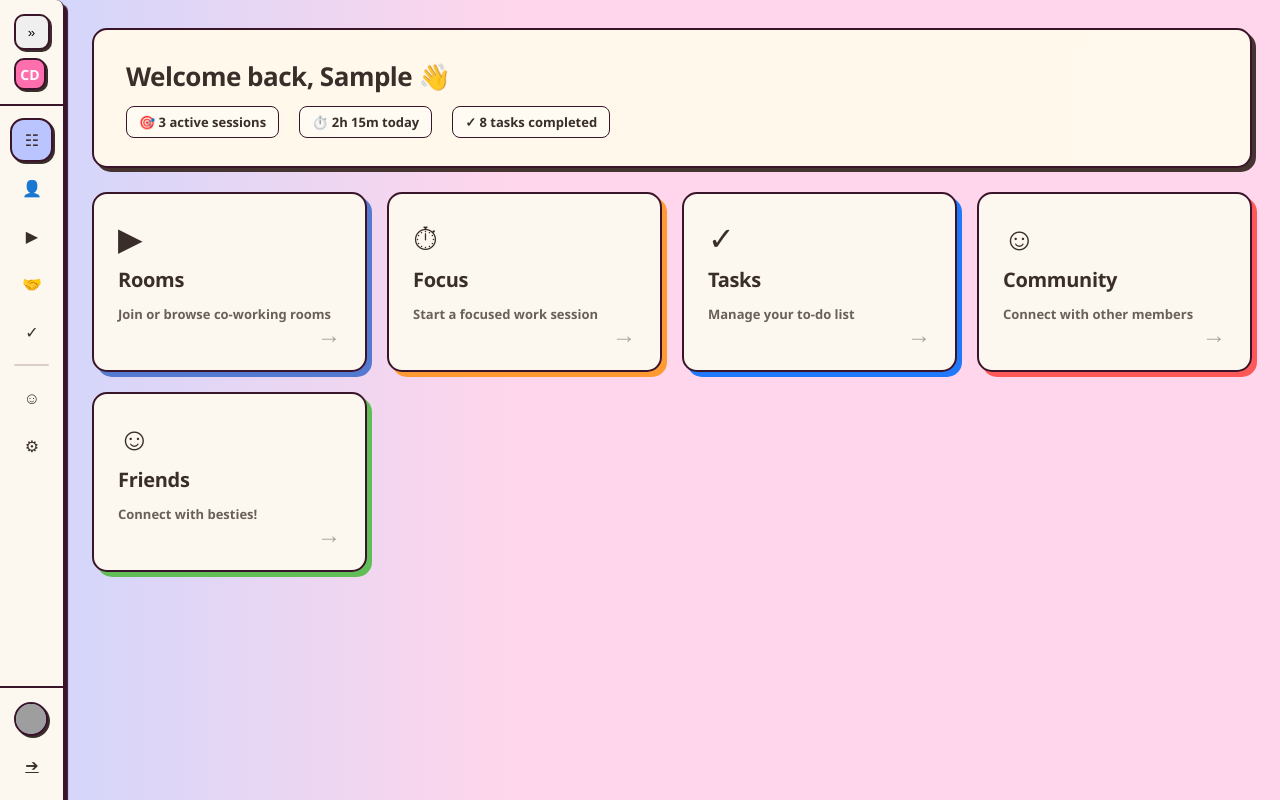
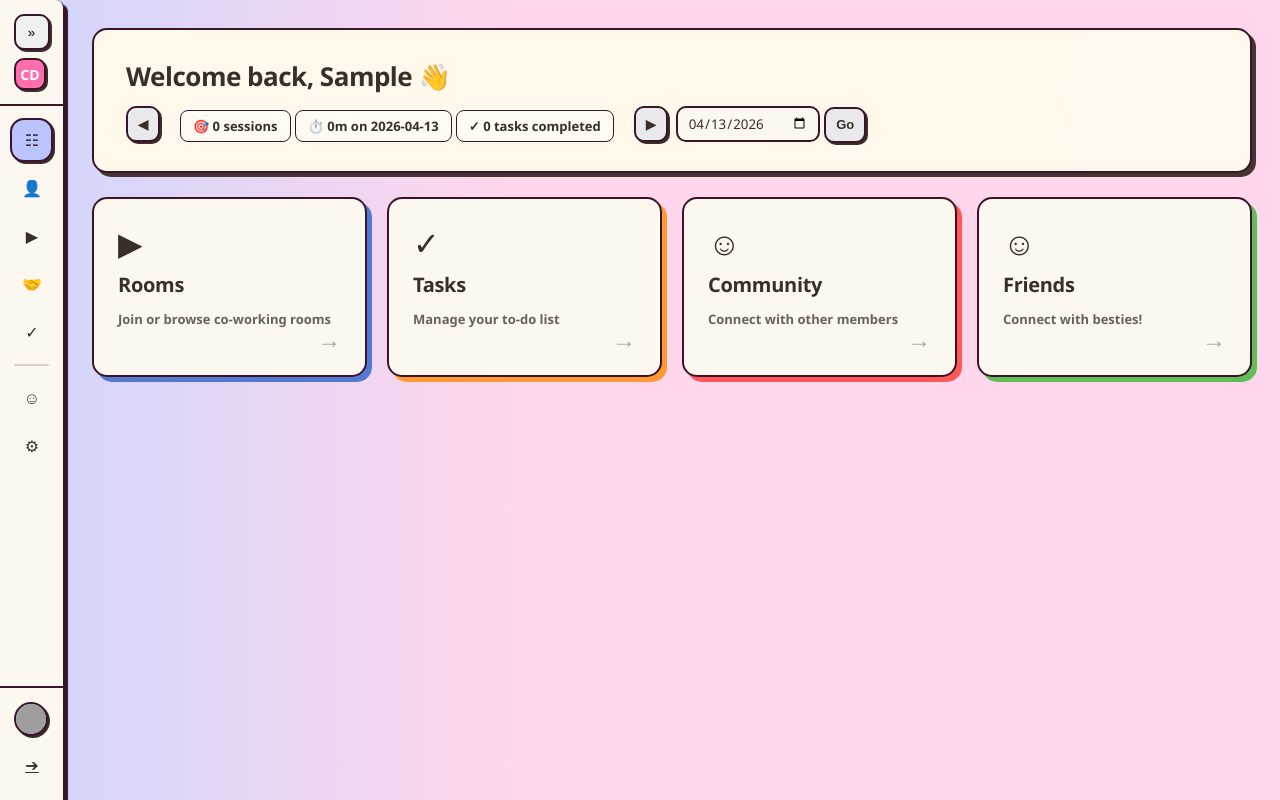
Before and after one commit to ao3Bean/CSE299_Project, a Django app: page /user_dashboard/ in a window 1280 px wide. Run offline with Django 5.2, Linux system fonts and the light colour scheme; the visitor is signed in with stand-in values (Sample User, id 1); data that the repository does not hold is empty; grey boxes are pictures that could not be loaded.

Commit message:
added session tracking and quick stats

```diff
--- a/support/core/views.py
+++ b/support/core/views.py
@@ -4,12 +4,13 @@ from django.contrib.auth.decorators import login_required
 from .models import UserProfile, Task, Friendship, RoomLinkMessage
 from django.contrib import messages
 from django.utils import timezone
-from datetime import date          # ← NEW: for today's date
+from datetime import date, timedelta, datetime, time          # ← NEW: for today's date
 from collections import Counter    # ← NEW: for counting most productive day
 import json
 from django.views.decorators.http import require_POST
 from django.db.models import Q
 from django.contrib.auth.models import User
+from room.models import Session
 
 
 
@@ -61,7 +62,56 @@ def index(request):
 
 @login_required(login_url="login")
 def user_dashboard(request):
-    return render(request, "user_dashboard.html")
+    THRESHOLD_SECONDS = 60
+
+    # parse selected date from GET ?date=YYYY-MM-DD (default: today)
+    selected_date_str = request.GET.get('date')
+    try:
+        selected_date = datetime.strptime(selected_date_str, "%Y-%m-%d").date() if selected_date_str else date.today()
+    except Exception:
+        selected_date = date.today()
+
+    # build timezone-aware day range for the selected date
+    start_naive = datetime.combine(selected_date, time.min)
+    start_of_day = timezone.make_aware(start_naive, timezone.get_current_timezone())
+    end_of_day = start_of_day + timedelta(days=1)
+
+    # Sessions for this user that touch the selected day
+    sessions_qs = Session.objects.filter(user=request.user).filter(
+        Q(start_time__gte=start_of_day, start_time__lt=end_of_day) |
+        Q(end_time__gte=start_of_day, end_time__lt=end_of_day) |
+        Q(start_time__lt=start_of_day, end_time__isnull=True)
+    )
+
+    total_seconds = 0
+    sessions_count = 0
+    for s in sessions_qs:
+        end = s.end_time if s.end_time else timezone.now()
+        duration = (end - s.start_time).total_seconds()
+        if duration >= THRESHOLD_SECONDS:
+            sessions_count += 1
+            total_seconds += int(duration)
+
+    hours = total_seconds // 3600
+    mins = (total_seconds % 3600) // 60
+    total_display = f"{hours}h {mins}m" if hours > 0 else f"{mins}m"
+
+    # tasks completed on the selected date
+    tasks_completed_today = Task.objects.filter(user=request.user, date=selected_date, is_complete=True).count()
+
+    # prev / next dates for simple navigation
+    prev_date = (selected_date - timedelta(days=1)).isoformat()
+    next_date = (selected_date + timedelta(days=1)).isoformat()
+
+    return render(request, "user_dashboard.html", {
+        'sessions_today_count': sessions_count,
+        'sessions_today_total': total_display,
+        'tasks_completed_today': tasks_completed_today,
+        'selected_date': selected_date.isoformat(),
+        'prev_date': prev_date,
+        'next_date': next_date,
+        'today': date.today().isoformat(),
+    })
 
 @login_required(login_url="login")
 def settings_view(request):
--- a/support/room/models.py
+++ b/support/room/models.py
@@ -50,12 +50,14 @@ class Message(models.Model):
 
 class Session(models.Model):
     room = models.ForeignKey(Room, on_delete=models.CASCADE, related_name="sessions")
+    user = models.ForeignKey(User, on_delete=models.CASCADE, related_name="sessions", null=True, blank=True)
     start_time = models.DateTimeField(auto_now_add=True)
     end_time = models.DateTimeField(null=True, blank=True)
     is_active = models.BooleanField(default=True)
 
     def __str__(self):
-        return f"Session in {self.room.name}"
+        username = self.user.username if self.user else "unknown"
+        return f"Session by {username} in {self.room.name} ({self.start_time:%Y-%m-%d %H:%M})"
 
 class RoomMembership(models.Model):
     user = models.ForeignKey(User, on_delete=models.CASCADE)
--- a/support/static/css/user_base.css
+++ b/support/static/css/user_base.css
@@ -767,3 +767,46 @@
   height: 100%;
   object-fit: cover;
 }
+
+.date-controls {
+  display:flex;
+  gap:8px;
+  align-items:center;
+}
+.btn-small {
+  display:inline-flex;
+  align-items:center;
+  justify-content:center;
+  padding:6px 10px;
+  height:36px;
+  background: #e9e9ed;
+  color:var(--text-color);
+  border:2px solid var(--border);
+  border-radius:10px;
+  box-shadow:var(--btn-shadow);
+  font-weight:700; font-size:13px;
+  text-decoration:none;
+  cursor:pointer;
+}
+.btn-small:hover {
+  background:var(--accent2);
+  color:#fff;
+  transform:translateY(-1px);
+  box-shadow:3px 3px 0 var(--border);
+}
+.date-controls input[type="date"]{
+  padding:6px 10px;
+  height:36px;
+  border:2px solid var(--border);
+  border-radius:10px;
+  background:var(--card);
+  color:var(--text-color);
+  font-family:inherit;
+}
+@media (max-width:640px){
+  .date-controls {
+    flex-direction:column;
+    align-items:stretch;
+    gap:6px; }
+  .btn-small, .date-controls input[type="date"] { width:100%; }
+}
--- a/support/templates/user_dashboard.html
+++ b/support/templates/user_dashboard.html
@@ -12,10 +12,23 @@
     <div class="welcome-content">
       <h1 class="welcome-title">Welcome back, {{ request.user.first_name|default:request.user.username|default:"User" }} 👋
       </h1>
+
       <div class="quick-stats">
-        <span class="stat-item">🎯 3 active sessions</span>
-        <span class="stat-item">⏱️ 2h 15m today</span>
-        <span class="stat-item">✓ 8 tasks completed</span>
+        <div class="date-controls">
+          <a class="btn-small" href="?date={{ prev_date }}">◀</a>
+        </div>
+        <div style="margin-top:8px;">
+          <span class="stat-item">🎯 {{ sessions_today_count|default:0 }} sessions</span>
+          <span class="stat-item">⏱️ {{ sessions_today_total|default:"0m" }} on {{ selected_date|default:today }}</span>
+          <span class="stat-item">✓ {{ tasks_completed_today|default:0 }} tasks completed</span>
+        </div>
+        <div class="date-controls">
+          <a class="btn-small" href="?date={{ next_date }}">▶</a>
+          <form method="get" style="display:inline-block;">
+            <input type="date" name="date" value="{{ selected_date|default:today }}" />
+            <button type="submit" class="btn-small">Go</button>
+          </form>
+        </div>
       </div>
     </div>
   </div>
@@ -30,14 +43,8 @@
       <div class="dash-card-arrow">&rarr;</div>
      </a>
 
-    <a href="{% url 'focus' %}" class="dash-card dash-card-orange">
-      <div class="dash-card-icon">&#9201;</div>
-      <h3 class="dash-card-title">Focus</h3>
-      <p class="dash-card-desc">Start a focused work session</p>
-      <div class="dash-card-arrow">&rarr;</div>
-     </a>
 
-    <a href="{% url 'tasks' %}" class="dash-card dash-card-blue">
+    <a href="{% url 'tasks' %}" class="dash-card dash-card-orange">
       <div class="dash-card-icon">&#10003;</div>
       <h3 class="dash-card-title">Tasks</h3>
       <p class="dash-card-desc">Manage your to-do list</p>
```
Also changed, not shown: support/room/consumers.py (+48 -1 lines), support/room/migrations/0006_session_user.py (added).
